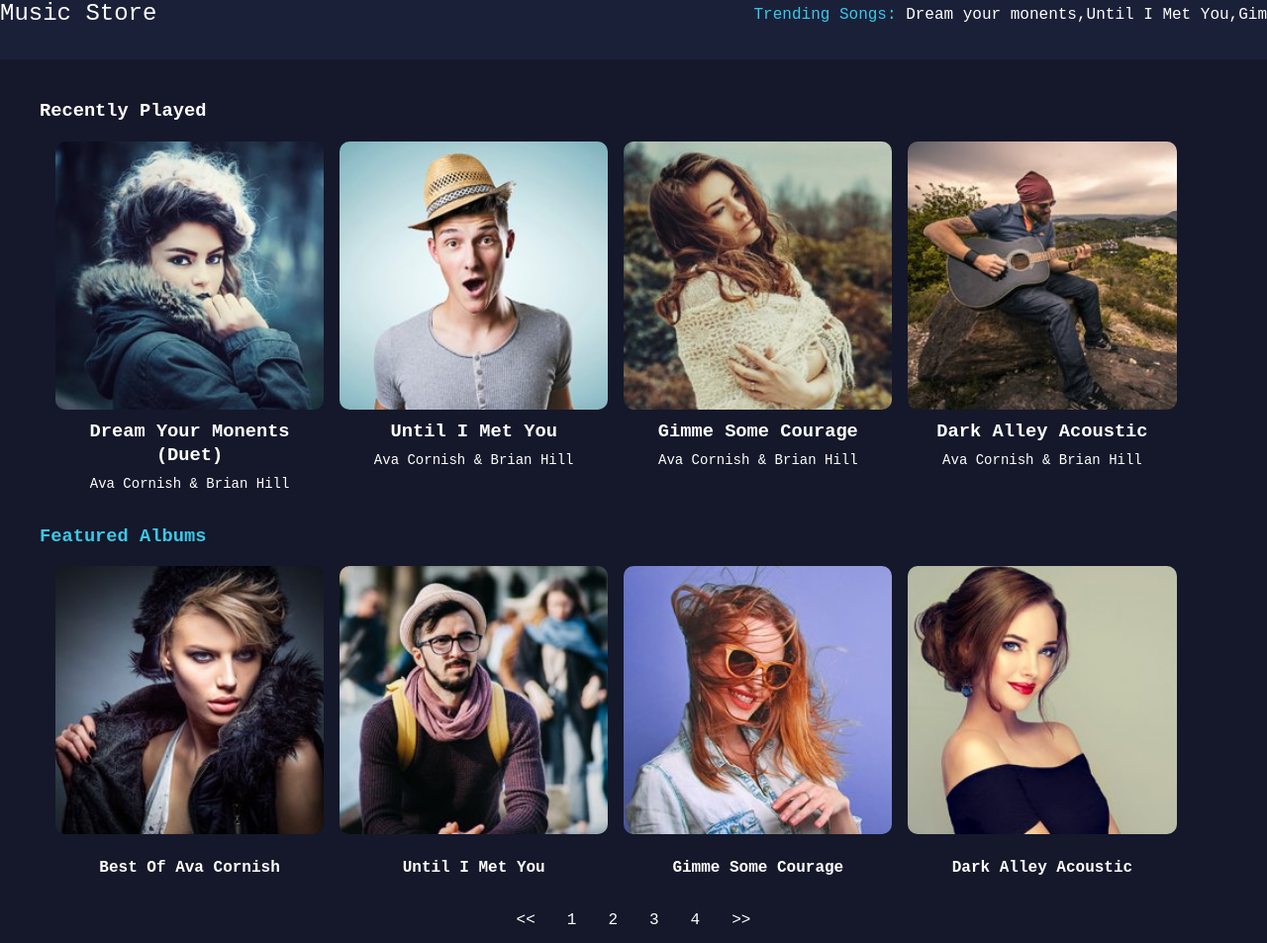
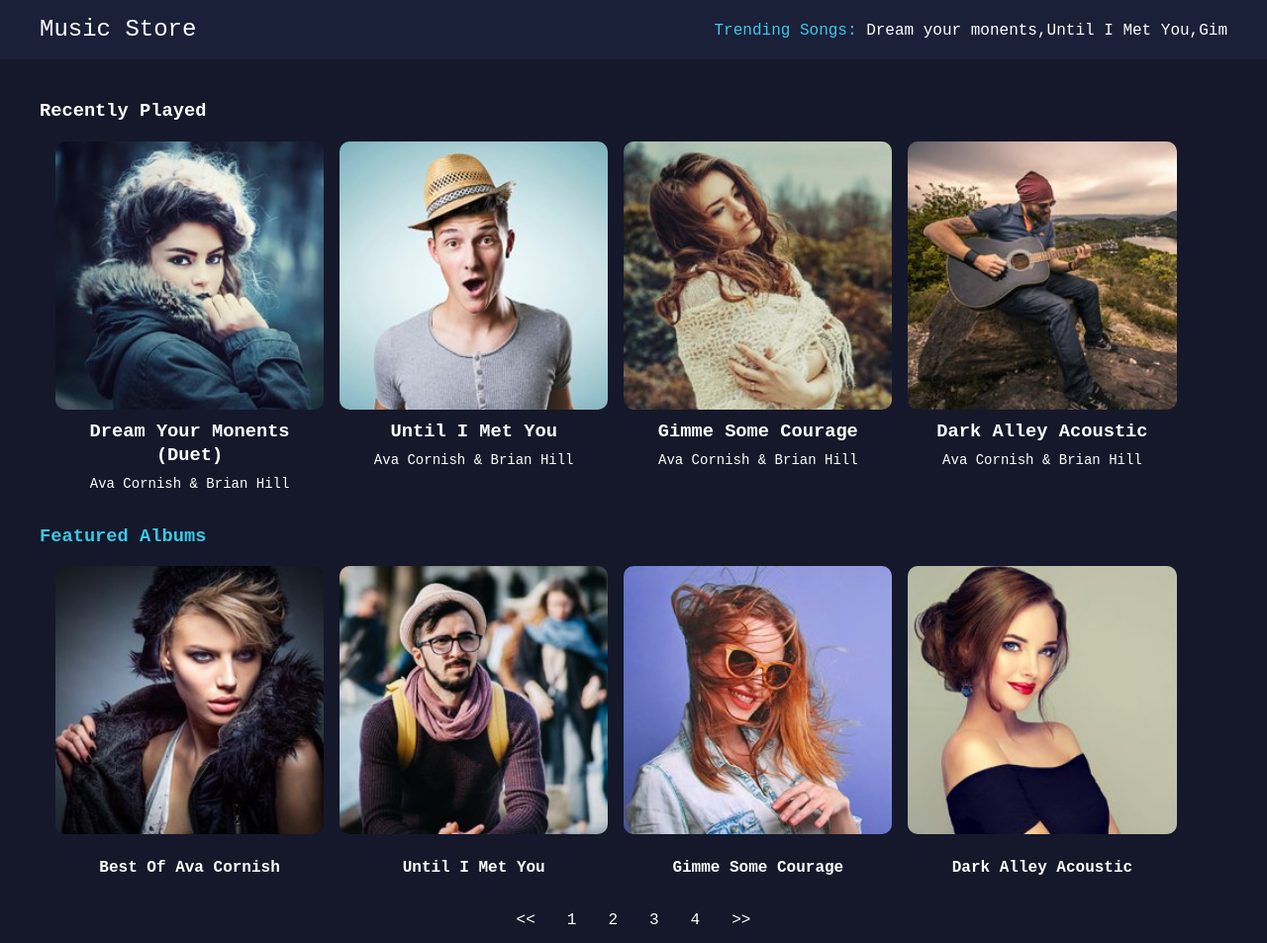
Before and after one commit to dangvanducgitthub/MusicStore, a plain HTML site: page index.html in a window 1280 px wide. Shown: the top 953 px of the page at 99% size. Drawn offline with Linux system fonts and the light colour scheme.

Commit message:
Update index.html

```diff
--- a/index.html
+++ b/index.html
@@ -9,7 +9,7 @@
 </head>
 <body>
     <div class="top">
-        <div class="header_padding-16">
+        <div class="header padding-16">
             <div  class="logo">Music Store</div>
             <div class="ms_top_trend">
                 <span class="ms-color">Trending Songs: </span>Dream your monents,Until I Met You,Gim
```
